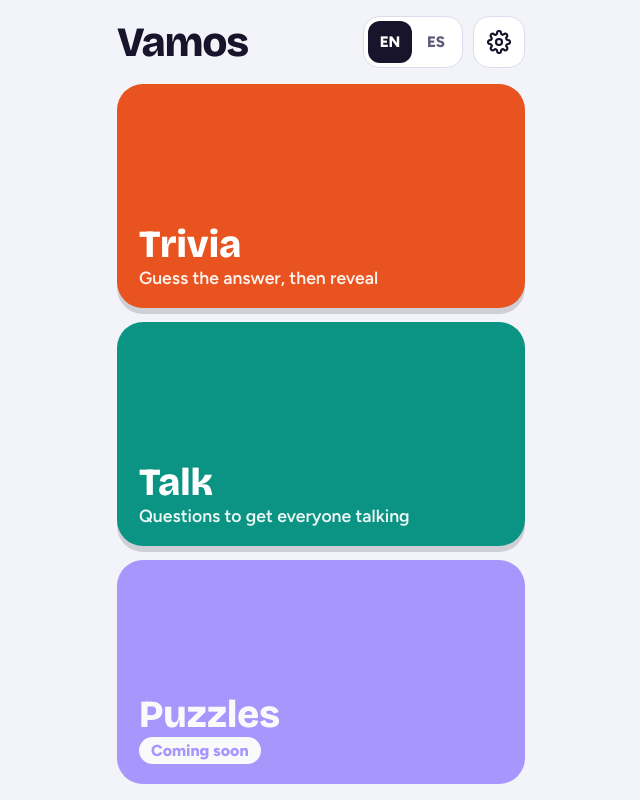
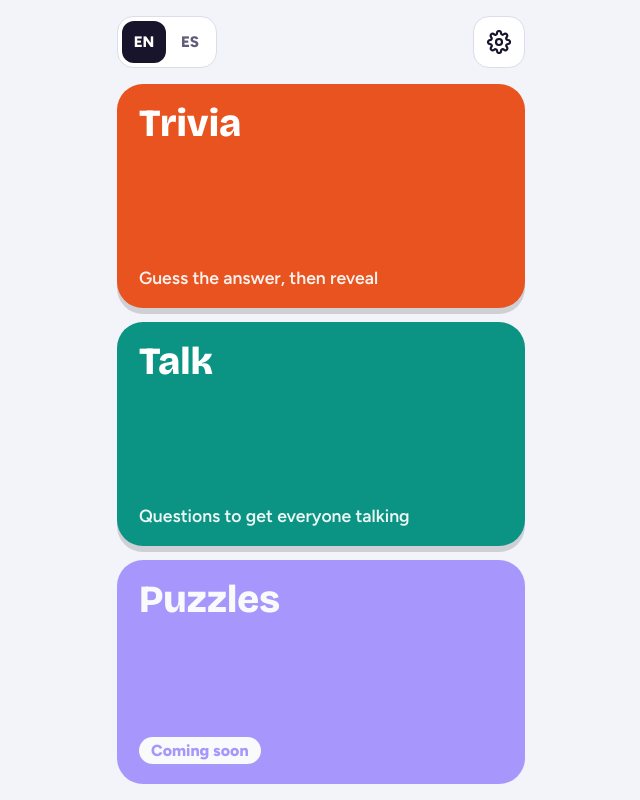
Before and after one commit to ndarriulat/fun-and-games, a Next.js app: page / in a window 1280 px wide. Shown: the whole page, without its empty margins (319-959 px from the left). Built offline with nearby package versions, Linux system fonts and the light colour scheme; no server answers.

Commit message:
Drop the Vamos heading on Home; language toggle left, settings right

```diff
--- a/src/app/globals.css
+++ b/src/app/globals.css
@@ -98,22 +98,12 @@ button:focus-visible {
 .home-top {
   display: flex;
   align-items: center;
+  justify-content: space-between;
   gap: 10px;
   /* Home has no mode colour, so the pressed EN | ES uses the ink. */
   --mode: var(--ink);
 }
 
-.home-top .brand {
-  margin-right: auto;
-}
-
-.brand {
-  margin: 0;
-  font-family: var(--font-display);
-  font-weight: 800;
-  font-size: 2.6rem;
-  letter-spacing: -0.02em;
-}
 
 .mode-list {
   flex: 1;
@@ -130,7 +120,7 @@ button:focus-visible {
   text-align: left;
   display: flex;
   flex-direction: column;
-  justify-content: flex-end;
+  justify-content: space-between;
   gap: 4px;
   box-shadow: 0 6px 0 rgba(0, 0, 0, 0.15);
 }
--- a/src/ui/HomeScreen.tsx
+++ b/src/ui/HomeScreen.tsx
@@ -19,7 +19,6 @@ export function HomeScreen({ go }: { go: (screen: Screen) => void }) {
   return (
     <main className="home">
       <header className="home-top">
-        <h1 className="brand">Vamos</h1>
         <LanguageToggle />
         <button type="button" className="icon-btn" aria-label={t.settings} onClick={() => go("settings")}>
           <Icon name="settings" />
```
